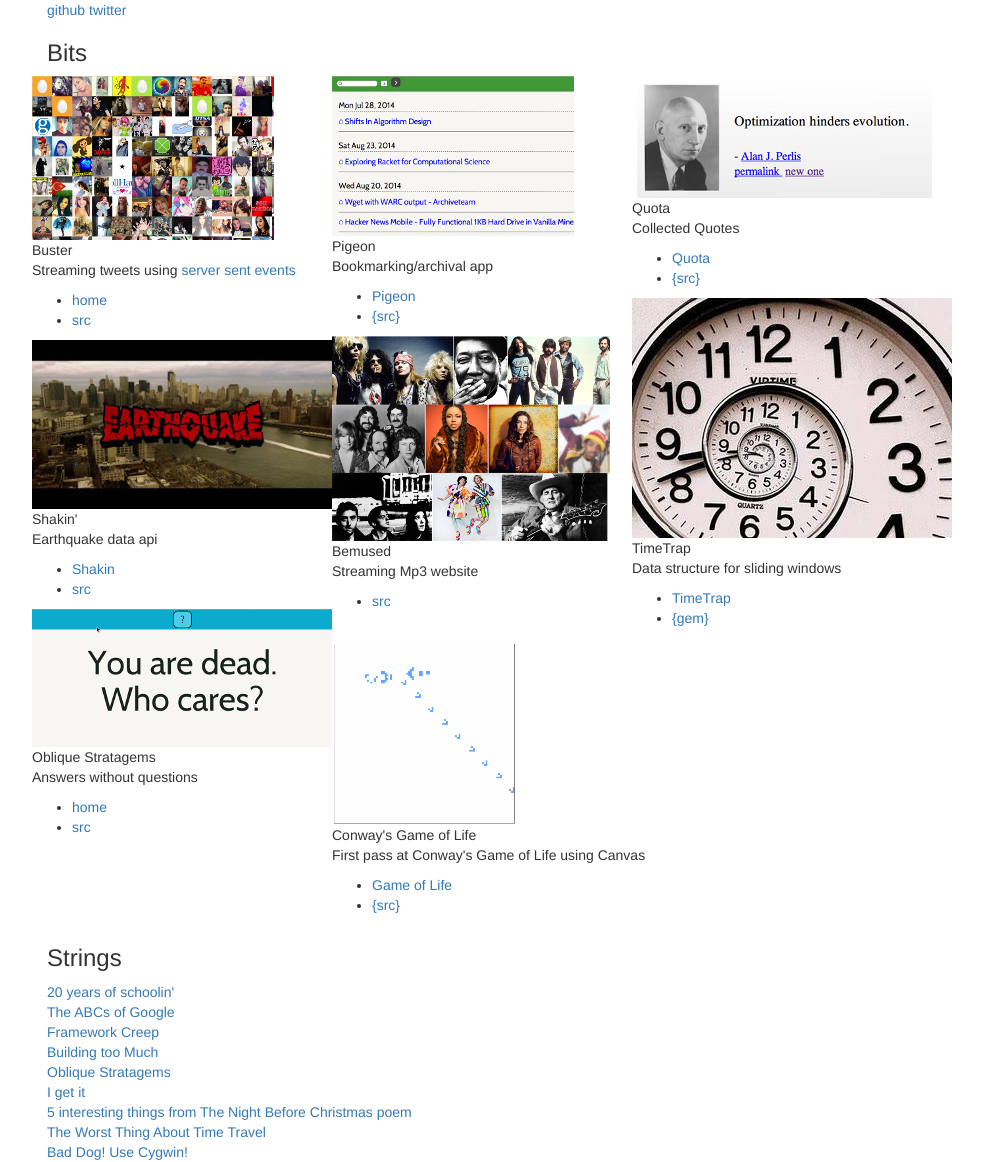
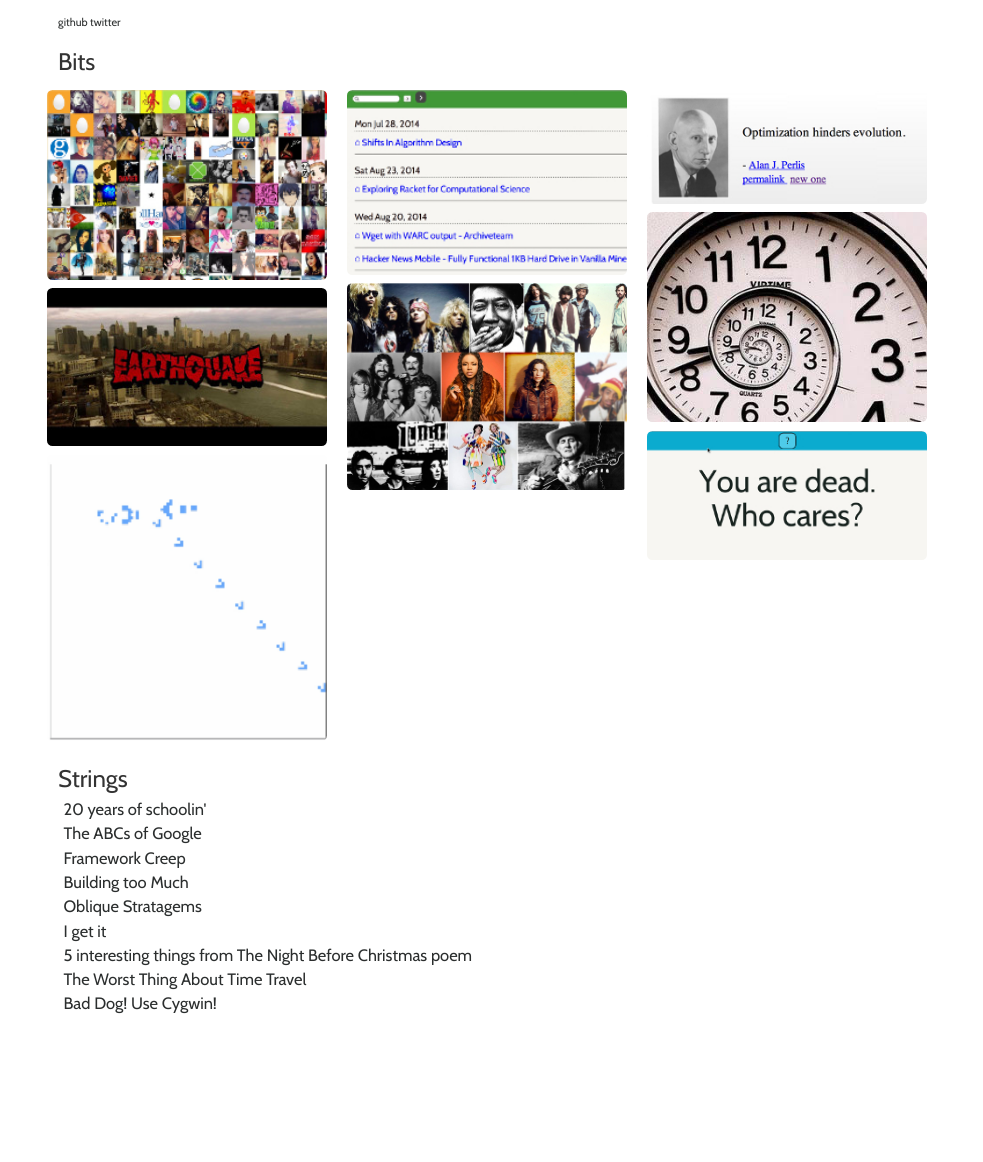
Before and after one commit to pfarrell/pfarrell.github.com, a Jekyll site: the page built from index.html, in a window 1280 px wide. Shown: the whole page, without its empty margins (23-1006 px from the left). Built offline with Jekyll 4.4.1, drawn with Linux system fonts in a browser that asks for light colours; nearby versions of some CDN libraries; Markdown is read by kramdown in place of the engine named in the settings; after the commit the page ends 1021 px from its top, so only the background shows below that.

Commit message:
saying less

```diff
--- a/_layouts/layout2.html
+++ b/_layouts/layout2.html
@@ -8,6 +8,7 @@
     <script src="//ajax.googleapis.com/ajax/libs/jquery/2.1.1/jquery.min.js"></script>
     <script src="//maxcdn.bootstrapcdn.com/bootstrap/3.2.0/js/bootstrap.min.js"></script>
     <link href='http://fonts.googleapis.com/css?family=Cabin' rel='stylesheet' type='text/css'>
+    <link href='/css/style.css' rel='stylesheet' type='text/css'>
     <script type="text/javascript">
       var _gaq = _gaq || [];
       _gaq.push(['_setAccount', 'UA-27164060-1']);
--- a/css/style.css
+++ b/css/style.css
@@ -54,7 +54,7 @@ h2 {
 
 img {
   border-radius: .5em;
-  border: 4px solid #2B2E2E;
+  width: 280px;
 }
 
 ul {
@@ -72,8 +72,8 @@ p.project {
 }
 
 div.post {
-  border-bottom: 1px solid #CAE6E8;
-  margin-bottom:0px;
+  font-size: 1.5em;
+  margin-bottom:10px;
 }
 
 td img{
@@ -104,11 +104,6 @@ p.section {
   margin-left:200px;
 }
 
-.src {
-  display:inline;
-  font-size:.6em;
-}
-
 .tldr {
   width: 65%;
   max-width:600px;
@@ -118,12 +113,8 @@ p.section {
 }
 
 .item {
-  width: 25%;
-  padding: 1em;
-  margin: .2em;
+  width: 250px;
+  padding: .5em;
+  margin: -.1em;
   border-radius:5px;
 }
-
-.item > img {
-  width: 200px;
-}
--- a/index.html
+++ b/index.html
@@ -20,105 +20,42 @@ title: pfarrell
   <div class="row">
     <div id="projects">
       <div class='project item'>
-        <a href='http://patf.net:4567'>
+        <a href='http://patf.net:4567' title="Buster">
           <img src="/images/buster_sm2.jpg"></img>
         </a>
-        <div>
-          <span class="title">Buster</span>
-          <p>Streaming tweets using <a href='http://www.html5rocks.com/en/tutorials/eventsource/basics/'>server sent events</a></p>
-          <ul>
-            <li><a href='http://patf.net:4567'>home</a></li>
-            <li><a href='http://github.com/pfarrell/buster'>src</a></li>
-          </ul>
-        </div>
       </div>
       <div class='project item'>
-        <a href='http://patf.net/pigeon/u/patf/0'>
+        <a href='http://patf.net/pigeon/u/patf/0' title="Pigeon">
           <img src="/images/pigeon_sm2.jpg"></img>
         </a>
-        <div>
-          <span class="title">Pigeon</span>
-          <p class="desc">Bookmarking/archival app</p>
-          <ul>
-            <li><a href='http://patf.net/pigeon/u/patf/0'>Pigeon</a></li>
-            <li><a class='src' href='http://github.com/pfarrell/pigeon'>{src}</a></li>
-          </ul>
-        </div>
       </div>
       <div class='project item'>
-        <a href='http://patf.net/quota'>
+        <a href='http://patf.net/quota' title="Quota">
           <img src="/images/quota_sm.jpg"></img>
         </a>
-        <div>
-          <span class="title">Quota</span>
-          <p class="desc">Collected Quotes</p>
-          <ul>
-          <li><a href='http://patf.net/quota'>Quota</a></li>
-          <li><a class='src' href='http://github.com/pfarrell/quota'>{src}</a></li>
-          </ul>
-        </div>
       </div>
       <div class='project item'>
-        <a href='http://github.com/pfarrell/timetrap'>
+        <a href='http://github.com/pfarrell/timetrap' title="TimeTrap">
           <img src="/images/timetrap_sm.jpg"></img>
         </a>
-        <div>
-          <span class="title">TimeTrap</span>
-          <p class="desc">Data structure for sliding windows<p>
-          <ul>
-            <li><a href='http://github.com/pfarrell/timetrap'>TimeTrap</a></li>
-            <li><a class='src' href='https://rubygems.org/gems/time_trap'>{gem}</a></li>
-          </ul>
-        </div>
       </div>
-      <div class='project item'>
+      <div class='project item' title="Bemused">
         <img src="/images/bemused_sm.jpg"></img>
-        <div>
-          <span class="title">Bemused</span>
-          <p class="desc">Streaming Mp3 website</p>
-          <ul>
-            <li><a class='src' href='https://github.com/pfarrell/bemused'>src</a></li>
-          </ul>
-        </div>
       </div>
       <div class='project item'>
         <a href='http://shakin.herokuapp.com'>
-          <img src="/images/earthquake_sm.jpg"></img>
+          <img src="/images/earthquake_sm.jpg" title="Shakin'"></img>
         </a>
-        <div>
-          <span class="title">Shakin'</span>
-          <p class="desc">Earthquake data api</p>
-          <ul>
-            <li><a href='http://shakin.herokuapp.com'>Shakin</a></li>
-            <li><a class='src' href='https://github.com/pfarrell/shakin'>src</a></li>
-          </ul>
-        </div>
       </div>
-      <div class='project item'>
+      <div class='project item' title="Oblique Stratagems">
         <a class='' href='http://patf.net/obst'>
           <img src="/images/obst_sm.jpg"></img>
         </a>
-        <div>
-          <span class="title">Oblique Stratagems</span>
-          <p class="desc">Answers without questions</p>
-          <ul>
-            <li><a class='' href='http://patf.net/obst'>home</a></li>
-            <li><a class='' href='http://github.com/pfarrell/obst'>src</a></li>
-          </ul>
-        </div>
       </div>
-      <div class='project item'>
+      <div class='project item' title="Game of Life">
         <a class='' href='https://rawgithub.com/pfarrell/canvas/master/gol.html'>
           <img src="/images/gol.gif"></img>
         </a>
-        <div>
-          <span class="title">Conway's Game of Life</span>
-          <p class="desc">First pass at Conway's Game of Life using Canvas</p>
-          <ul>
-            <li><a class='' href='https://rawgithub.com/pfarrell/canvas/master/gol.html'>Game of Life</a></li>
-            <li><a class='src' href='http://github.com/pfarrell/canvas'>{src}</a></li>
-          </ul>
-        </div>
       </div>
     </div>
   </div>
```
